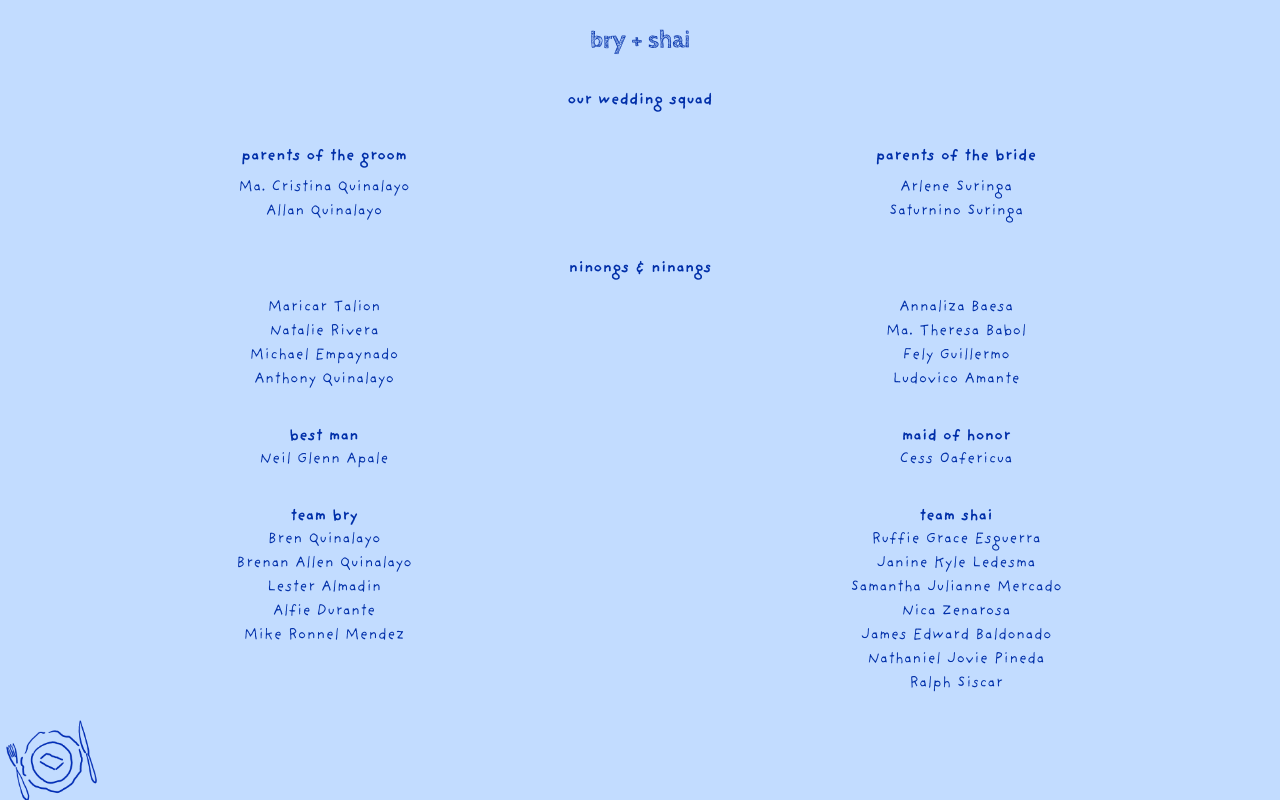
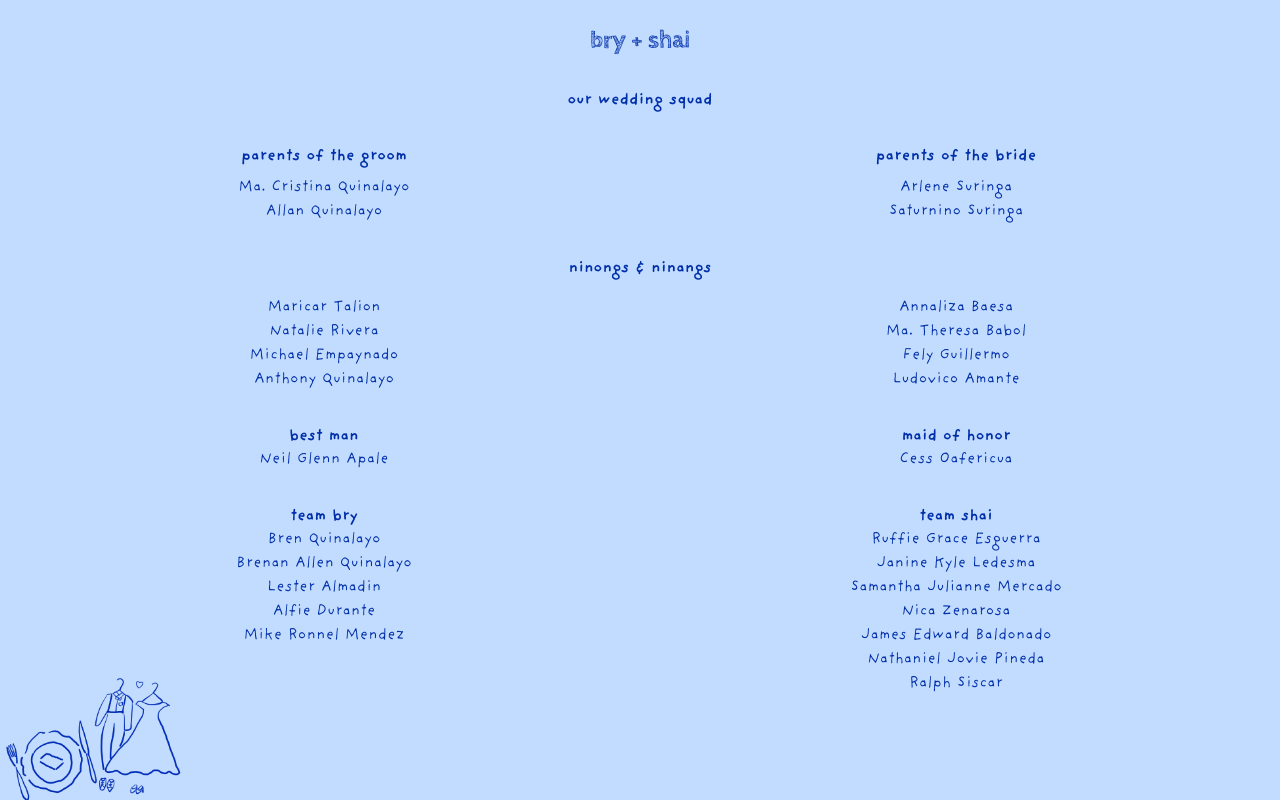
Before and after one commit to brynldrn/shai-bry-evite, a React (Vite) app: page / in a window 1280 px wide. Shown: the part 808-1608 px from the top of the page. Built offline with nearby package versions, Linux system fonts and the light colour scheme.

Commit message:
feat: add dress

```diff
--- a/src/App.tsx
+++ b/src/App.tsx
@@ -3,6 +3,7 @@ import './App.css'
 import heart6 from './assets/elements/heart6.gif'
 import cheers from './assets/elements/cheers.gif'
 import plate from './assets/elements/plate.gif'
+import dress from './assets/elements/dress.gif'
 
 function App() {
 
@@ -139,6 +140,7 @@ function App() {
         {/* animated SVGs */}
         <div className='mt-auto relative w-full h-10'>
           <img src={plate} alt="plate" className='size-42 absolute -top-14 -left-12' />
+          <img src={dress} alt="dress" className='size-42 absolute -top-18 left-9' />
         </div>
       </section>
     </>
```
Also changed, not shown: src/assets/elements/dress.gif (added).
